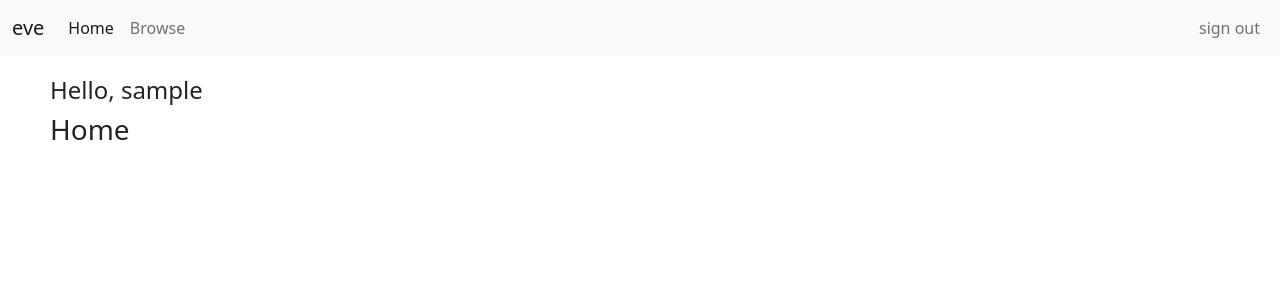
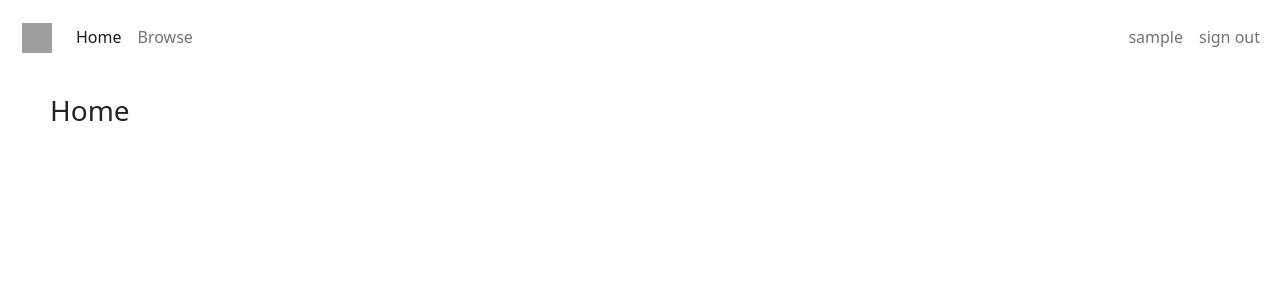
Before and after one commit to schatty/everel, a Django app: page / in a window 1280 px wide. Shown: the top 300 px of the page. Run offline with Django 3.2, Linux system fonts and the light colour scheme; the visitor is signed in with stand-in values (Sample User, id 1); grey boxes are pictures that could not be loaded.

Commit message:
Username and icon added to navbar

```diff
--- a/eauth/urls.py
+++ b/eauth/urls.py
@@ -10,4 +10,5 @@ urlpatterns = [
     path('register/', eauth.UserCreateView.as_view(), name='register'),
     path("login/", LoginView.as_view(), name="login"),
     path("logout/", LogoutView.as_view(), name="logout"),
+    path("profile", eauth.profile_view, name="profile"),
 ]
--- a/everel/settings.py
+++ b/everel/settings.py
@@ -121,6 +121,11 @@ USE_TZ = True
 
 STATIC_URL = '/static/'
 
+STATICFILES_DIRS = [
+    BASE_DIR / "static",
+    '/var/www/static/',
+]
+
 # Default primary key field type
 # https://docs.djangoproject.com/en/3.2/ref/settings/#default-auto-field
 
--- a/experiments/templates/experiments/base.html
+++ b/experiments/templates/experiments/base.html
@@ -7,14 +8,19 @@
 
     <!-- Bootstrap CSS -->
     <link href="https://cdn.jsdelivr.net/npm/bootstrap@5.0.2/dist/css/bootstrap.min.css" rel="stylesheet" integrity="sha384-EVSTQN3/azprG1Anm3QDgpJLIm9Nao0Yz1ztcQTwFspd3yD65VohhpuuCOmLASjC" crossorigin="anonymous">
+    <link rel="stylesheet" href="{% static 'estyle.css' %}">
 
     <title>{{ page_title|default:"Everel"}}</title>
   </head>
   <body>
     {% with url_name=request.resolver_match.url_name %}
-    <nav class="navbar navbar-expand-lg navbar-light bg-light">
+    <nav class="navbar navbar-expand-lg navbar-light">
         <div class="container-fluid">
-          <a class="navbar-brand" href="#">eve</a>
+          <nav class="navbar navbar-light" style="margin-left:10px">
+            <a class="navbar-brand" href="#">
+              <img src="{% static 'logo.svg' %}" width="30" height="30" alt="">
+            </a>
+          </nav>
           <button class="navbar-toggler" type="button" data-bs-toggle="collapse" data-bs-target="#navbarSupportedContent" aria-controls="navbarSupportedContent" aria-expanded="false" aria-label="Toggle navigation">
             <span class="navbar-toggler-icon"></span>
           </button>
@@ -33,14 +39,17 @@
               <li class="nav-item">
                 <a class="nav-link {% if url_name == 'eauth:register' %}active{% endif %}" aria-current="page" href="{% url 'eauth:register' %}">sign up</a>
               </li>
+              <li class="nav-item">
+                  <a class="nav-link {% if url_name == 'eauth:login' %}active{% endif %}" aria-current="page" href="{% url 'eauth:login' %}">sign in</a>
+              </li>
+              {% else %}
+              <li class="nav-item">
+                  <a class="nav-link {% if url_name == 'eauth:profile' %}active{% endif %}" aria-current="page" href="{% url 'eauth:profile' %}">{{ user }}</a>
+              </li>
+              <li>
+                  <a class="nav-link {% if url_name == 'eauth:logout' %}active{% endif %}" aria-current="page" href="{% url 'eauth:logout' %}">sign out</a>
+              </li>
               {% endif %}
-              <li class="nav-item">
-                {% if user.is_anonymous %}
-                  <a class="nav-link {% if url_name == 'eauth:login' %}active{% endif %}" aria-current="page" href="{% url 'eauth:login' %}">sign in</a>
-                {% else %}
-                  <a class="nav-link {% if url_name == 'eauth:logout' %}active{% endif %}" aria-current="page" href="{% url 'eauth:logout' %}">sign out</a>
-                {% endif %}
-              </li>
             </ul>
           </div>
         </div>
@@ -48,7 +57,6 @@
       {% endwith %}
 
     <div style="margin-left:50px;margin-right:50px;margin-top:20px">
-      <h4>Hello, {{ user }}</h4>
     {% block body %}
     {% endblock %}
     </div>
```
Also changed, not shown: other parts of experiments/templates/experiments/base.html (+1 -0 lines), eauth/views.py (+16 -1 lines).
